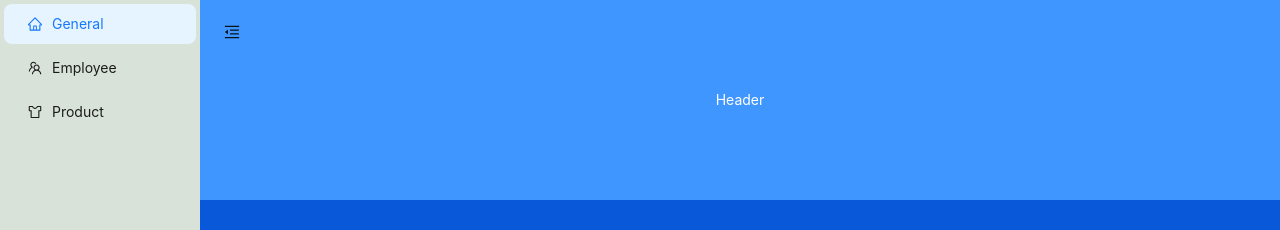
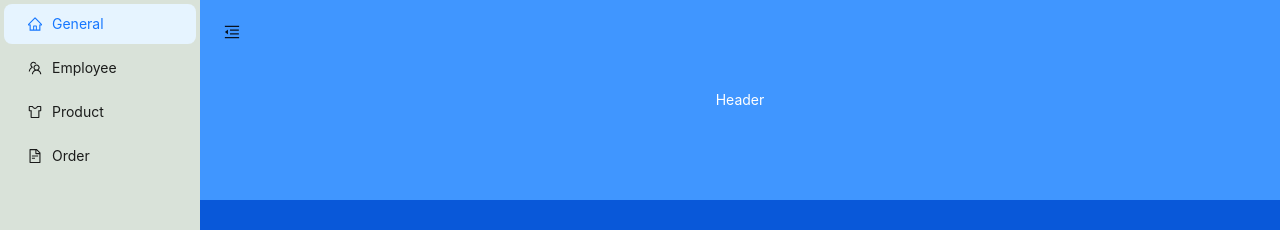
Before and after one commit to kkhaowjs/team05, a React (Create React App) app in the folder frontend/: page /admin in a window 1280 px wide. Shown: the top 230 px of the page. Built offline with nearby package versions, Linux system fonts and the light colour scheme.

Commit message:
add order side bar

```diff
--- a/frontend/src/pages/admin/index.tsx
+++ b/frontend/src/pages/admin/index.tsx
@@ -1,7 +1,7 @@
 import React, { CSSProperties, useState } from 'react';
 import { Layout,Button,Menu } from 'antd';
 
-import {MenuFoldOutlined,MenuUnfoldOutlined,SkinOutlined,HomeOutlined,TeamOutlined,} from '@ant-design/icons';
+import {MenuFoldOutlined,MenuUnfoldOutlined,SkinOutlined,HomeOutlined,TeamOutlined,FileTextOutlined,} from '@ant-design/icons';
 
 const { Header, Footer, Sider, Content } = Layout;
 
@@ -74,6 +74,11 @@ const Admin = () => {
                     icon: <SkinOutlined/>,
                     label: 'Product',
                 },
+                {
+                    key: '4',
+                    icon: <FileTextOutlined/>,
+                    label: 'Order',
+                },
                 ]}
                 style={{backgroundColor: '#D9E2D9',border: 'none',width: collapsed ? '80px' : '200px',}}
             />
```
